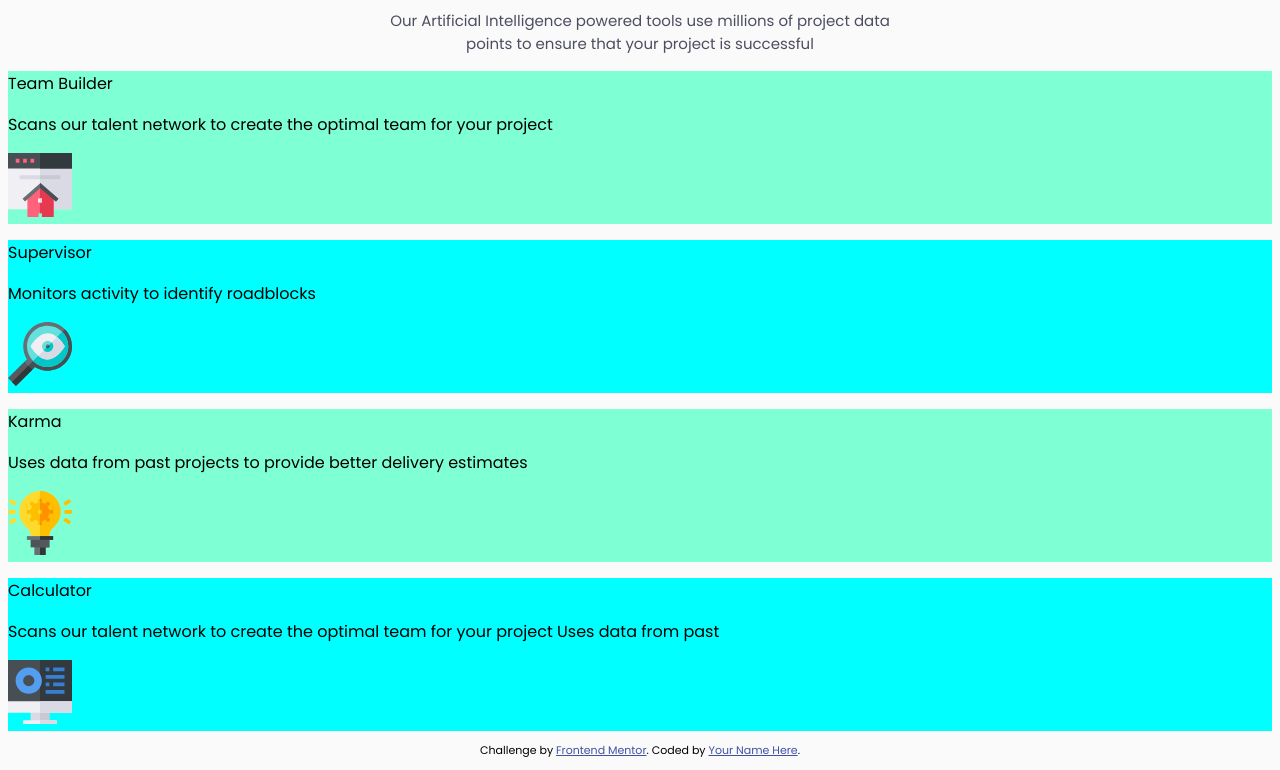
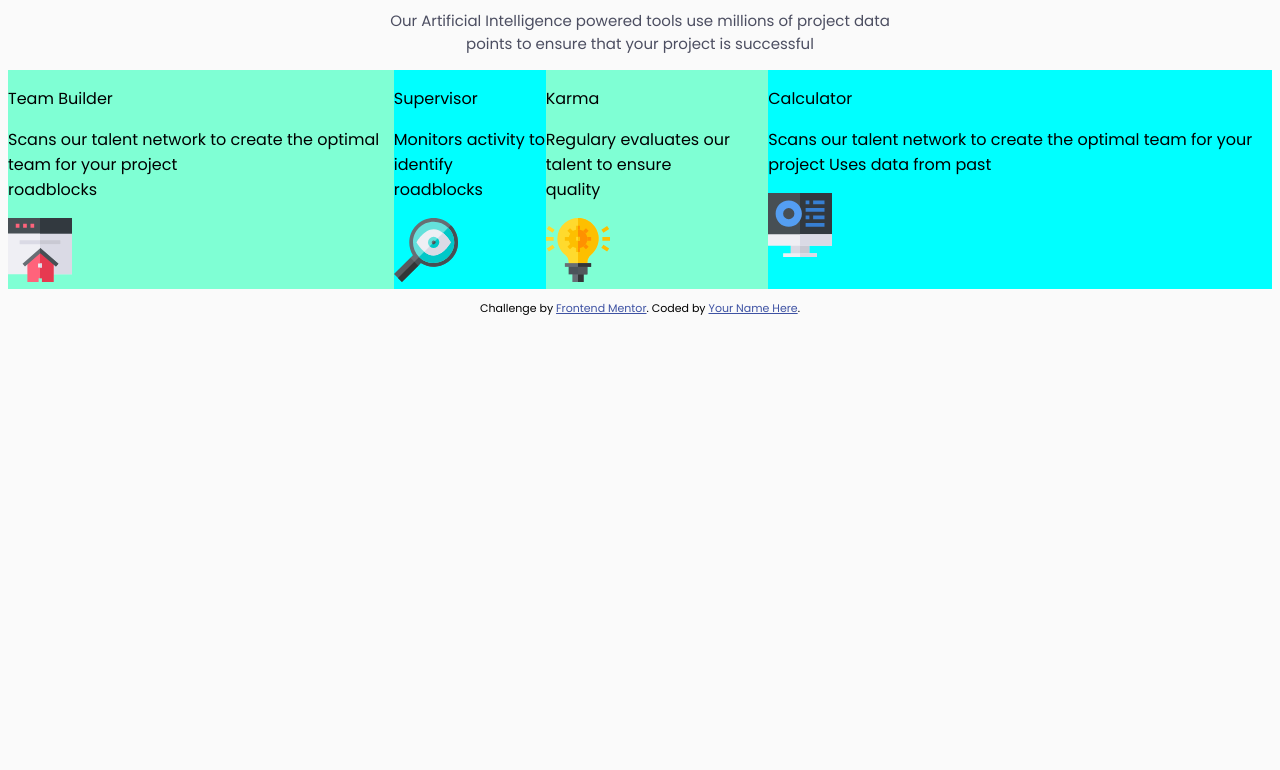
Before and after one commit to jenna-lab/four-card-feature--css--flexbox, a plain HTML site: page index.html in a window 1280 px wide. Shown: the part 141-911 px from the top of the page. After the commit the page ends 800 px from the top, so only its background shows below. Drawn offline with Linux system fonts and the light colour scheme.

Commit message:
add style on cards

```diff
--- a/index.html
+++ b/index.html
@@ -48,7 +48,7 @@
         Team Builder
       </p>
       <p>
-      Scans our talent network to create the optimal team for your project
+      Scans our talent network to create the optimal team for your project <br> roadblocks
       </p>
       <img src="./images/icon-team-builder.svg" />
     </div>
@@ -57,7 +57,7 @@
         Supervisor
       </p>
       <p>
-      Monitors activity to identify roadblocks
+      Monitors activity to identify <br> roadblocks
       </p>
       <img src="./images/icon-supervisor.svg" />
 
@@ -68,7 +68,7 @@
         Karma
       </p>
       <p>
-        Uses data from past projects to provide better delivery estimates
+        Regulary evaluates our talent to ensure <br> quality
       </p>
       <img src="./images/icon-karma.svg" />
 
--- a/style.css
+++ b/style.css
@@ -3,6 +3,7 @@ body{
    font-family: Poppins,sans-serif;
 }
 .text{
+    justify-content: center;
     text-align: center;
     font-size: 15px;
     color:  hsl(234, 12%, 34%);
@@ -14,6 +15,11 @@ body{
 
 #header2 {
     font-weight: 600;
+}
+
+.cards {
+    display: flex;
+  justify-content: flex-end;
 }
 
 .card{
```
